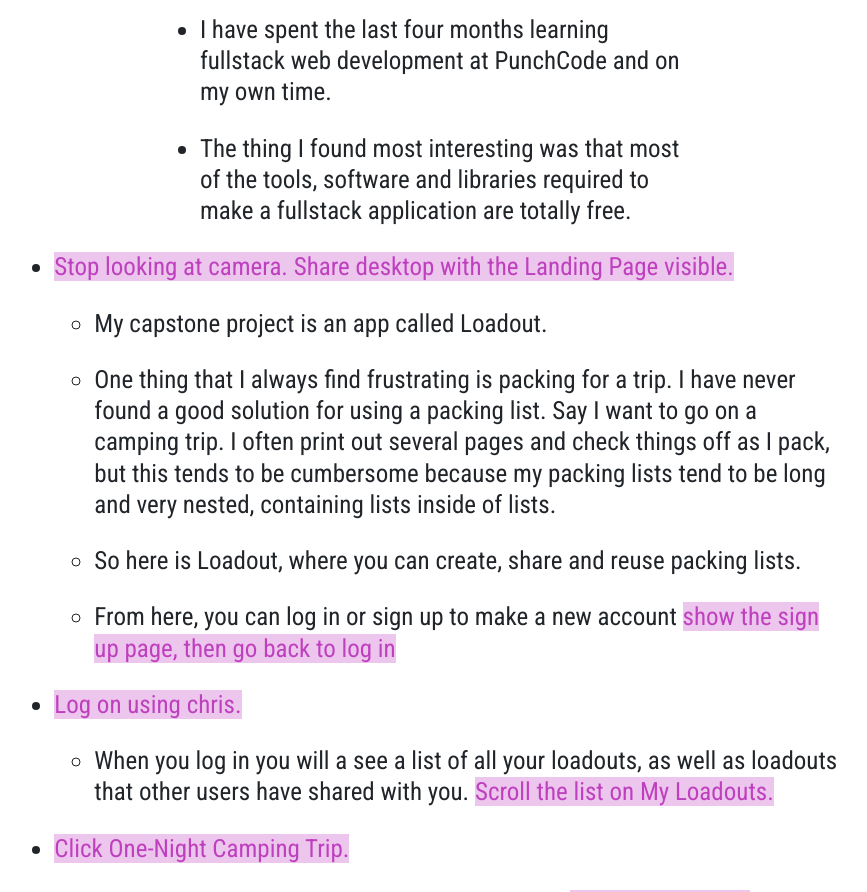
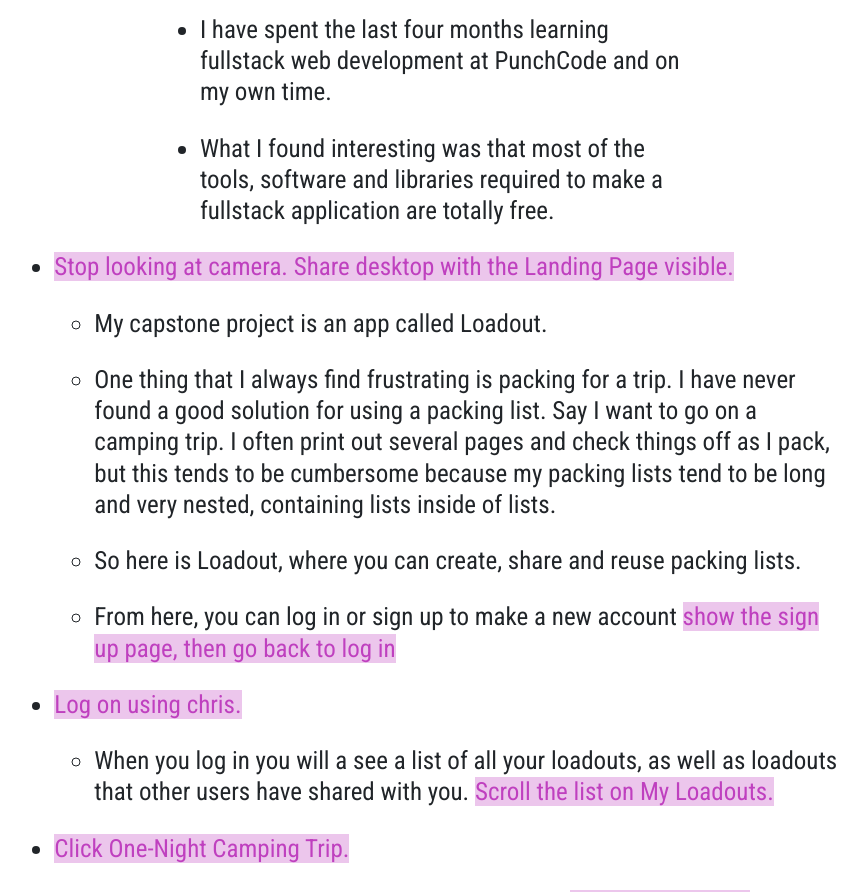
Before and after one commit to Chris-Fortier/loadout-fullstack, a React (Create React App) app in the folder client/: page /presentation in a window 1280 px wide. Shown: the part 1180-2072 px from the top of the page, without its empty margins (214-1081 px from the left). Built offline with nearby package versions, Linux system fonts and the light colour scheme.

Commit message:
tweaked presenation

```diff
--- a/client/src/components/pages/Presentation.js
+++ b/client/src/components/pages/Presentation.js
@@ -56,9 +56,9 @@ export default function StyleTester() {
                         development at PunchCode and on my own time.
                      </li>
                      <li>
-                        The thing I found most interesting was that most of the
-                        tools, software and libraries required to make a
-                        fullstack application are totally free.
+                        What I found interesting was that most of the tools,
+                        software and libraries required to make a fullstack
+                        application are totally free.
                      </li>
                   </div>
                   <li>
```
